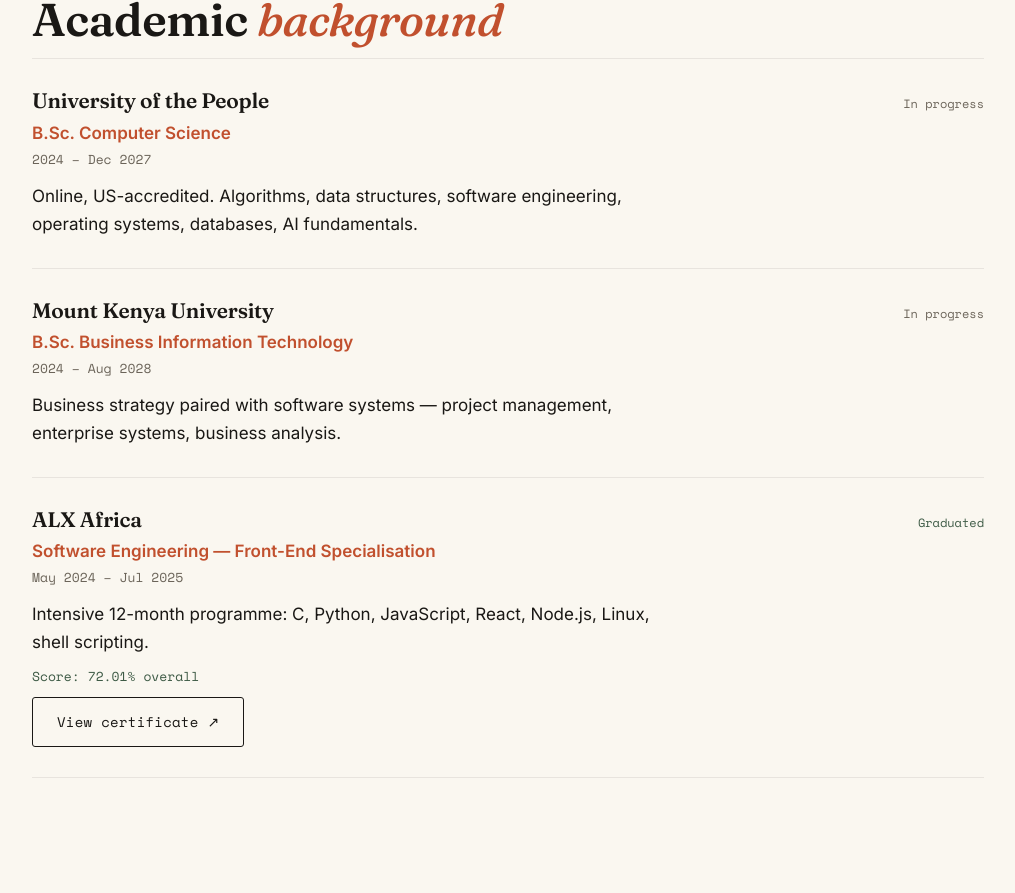
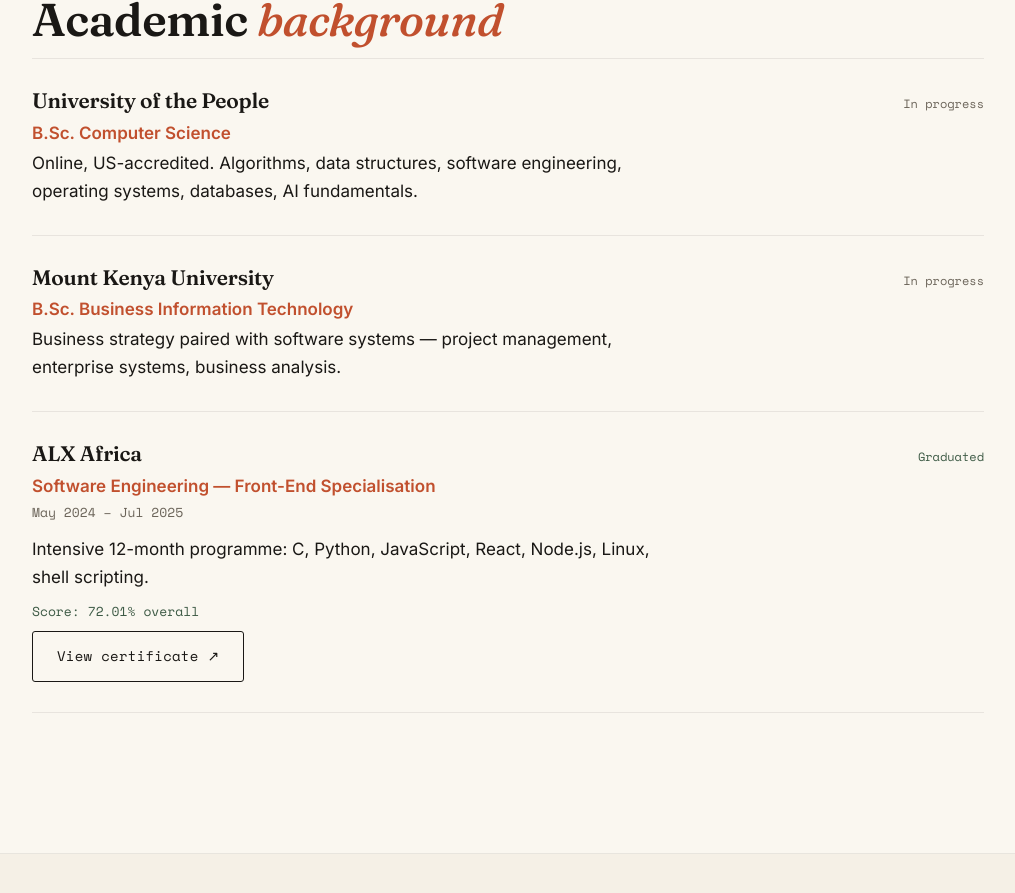
Before and after one commit to elishaoigara/portfolio-site, a React (Create React App) app: page / in a window 1280 px wide. Shown: the part 8026-8919 px from the top of the page, without its empty margins (132-1147 px from the left). Built offline with nearby package versions, Linux system fonts and the light colour scheme; no server answers.

Commit message:
fix:3316661331666133166613316661331666133166613316661888

```diff
--- a/src/components/Education.js
+++ b/src/components/Education.js
@@ -4,14 +4,12 @@
   {
     institution: 'University of the People',
     degree: 'B.Sc. Computer Science',
-    period: '2024 – Dec 2027',
     status: 'In progress',
     desc: 'Online, US-accredited. Algorithms, data structures, software engineering, operating systems, databases, AI fundamentals.',
   },
   {
     institution: 'Mount Kenya University',
     degree: 'B.Sc. Business Information Technology',
-    period: '2024 – Aug 2028',
     status: 'In progress',
     desc: 'Business strategy paired with software systems — project management, enterprise systems, business analysis.',
   },
@@ -45,7 +43,7 @@
                 </span>
               </div>
               <p className="edu__degree">{item.degree}</p>
-              <p className="edu__period">{item.period}</p>
+              {item.period && <p className="edu__period">{item.period}</p>}
               <p className="edu__desc">{item.desc}</p>
               {item.score && <p className="edu__score">Score: {item.score}</p>}
               {item.certUrl && (
```
